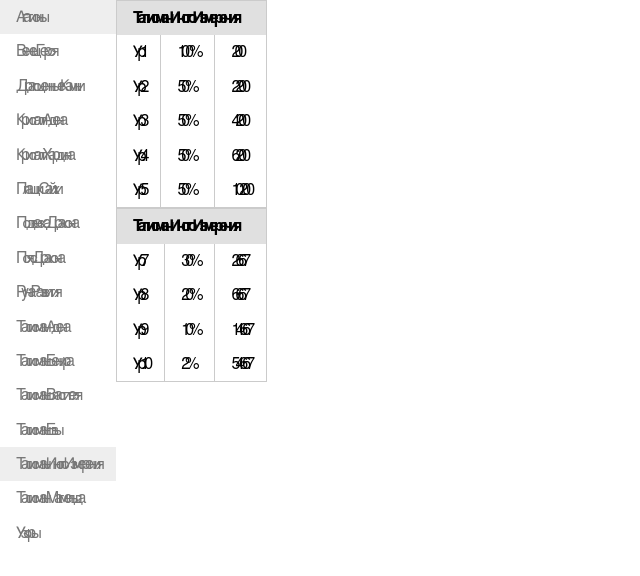
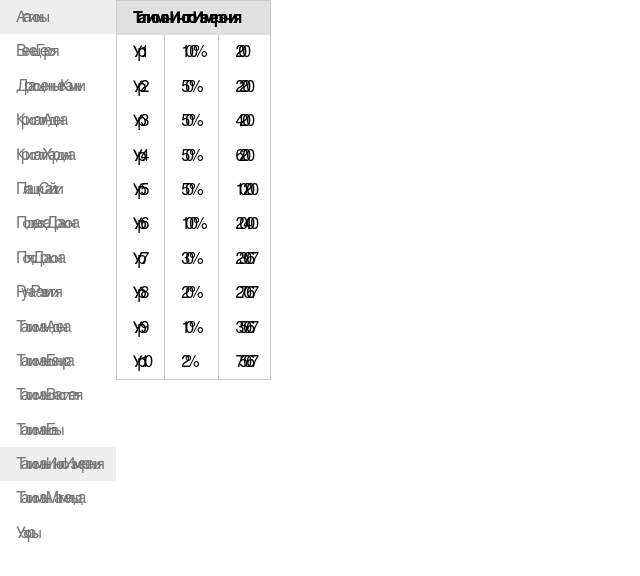
Before and after one commit to ValeriiVasin/l2-enchant-web, a React (Vite) app: page /dimensional-talisman in a window 1280 px wide. Shown: the top 576 px of the page, without its empty margins (0-640 px from the left). Built offline with nearby package versions, Linux system fonts and the light colour scheme.

Commit message:
feat: refactor tables

```diff
--- a/src/components/dimensional-talisman.tsx
+++ b/src/components/dimensional-talisman.tsx
@@ -1,51 +1,34 @@
 import { EnchantTable } from './base/enchant-table';
-import { Mode } from '../types';
+import { Mode, TableRowProps } from '../types';
 import { calculateEnchant } from '../helpers/calculate-enchant';
 import { toTableRowProps } from '../helpers/to-table-row-props';
 import { useFormatter } from '../hooks/use-formatter';
 import { adjustTablePropsPrice } from '../helpers/adjust-table-props-price';
 
-function BelowSix() {
-  const chances = [100, 50, 50, 50, 50];
-  const prices = [2, 10, 10, 10, 20];
-  const tableRows = toTableRowProps(
-    calculateEnchant(chances, Mode.Safe),
-    'enchants',
+function prepareRows(): Array<TableRowProps> {
+  const chances = [100, 50, 50, 50, 50, 100, 30, 20, 10, 2];
+  const prices = [2, 10, 10, 10, 20, 0, 8, 8, 8, 8];
+
+  const tableRows = adjustTablePropsPrice(
+    toTableRowProps(calculateEnchant(chances, Mode.Safe), 'enchants'),
+    prices,
   );
 
+  // Lv.6 = Lv.5 x2, adjust Lv.6 and above with the price of Lv.5
+  return tableRows.map((row, index) =>
+    index <= 4 ? row : { ...row, result: row.result + tableRows[4].result },
+  );
+}
+
+export function DimensionalTalisman() {
+  const tableRows = prepareRows();
   const formatEnchant = useFormatter({ startIndex: 1, type: 'level' });
 
   return (
     <EnchantTable
       title="Талисман Иного Измерения"
-      tableRows={adjustTablePropsPrice(tableRows, prices)}
+      tableRows={tableRows}
       formatEnchant={formatEnchant}
     />
   );
 }
-
-function AboveSix() {
-  const chances = [30, 20, 10, 2];
-  const prices = [8, 8, 8, 8];
-  const tableRows = toTableRowProps(
-    calculateEnchant(chances, Mode.Safe),
-    'enchants',
-  );
-  const formatEnchant = useFormatter({ startIndex: 7, type: 'level' });
-  return (
-    <EnchantTable
-      title="Талисман Иного Измерения"
-      tableRows={adjustTablePropsPrice(tableRows, prices)}
-      formatEnchant={formatEnchant}
-    />
-  );
-}
-
-export function DimensionalTalisman() {
-  return (
-    <div>
-      <BelowSix />
-      <AboveSix />
-    </div>
-  );
-}
```
